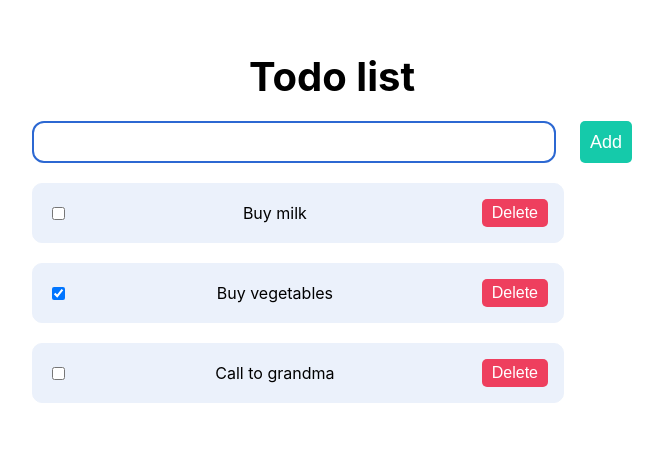
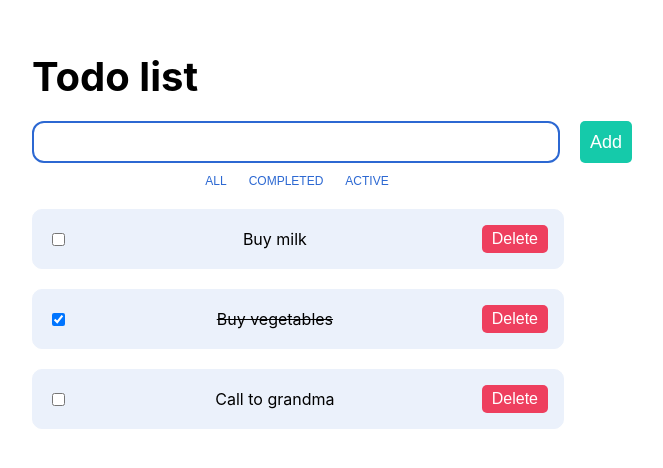
Before and after one commit to lizakrasn/redux-todolist, a React (Create React App) app: page / in a window 1280 px wide. Shown: the part 108-576 px from the top of the page, without its empty margins (308-971 px from the left). Built offline with nearby package versions, Linux system fonts and the light colour scheme.

Commit message:
add totdolist

```diff
--- a/src/App.js
+++ b/src/App.js
@@ -1,5 +1,6 @@
 import React from 'react';
 import './app.sass';
+import FilterButtons from './components/filterButtons/filterButtons';
 import Form from './components/form/form';
 import TodoList from './components/todoList/todoList';
 
@@ -8,6 +9,7 @@ function App() {
     <div className="app">
       <h1 className="app__title">Todo list</h1>
       <Form />
+      <FilterButtons />
       <TodoList />
     </div>
   );
--- a/src/app.sass
+++ b/src/app.sass
@@ -1,8 +1,6 @@
 .app
   display: flex
   flex-direction: column
-  align-items: center
-  justify-content: center
   max-width: 600px
   margin: 20vh auto 0
 
--- /dev/null
+++ b/src/components/filterButtons/filterButtons.jsx
@@ -0,0 +1,52 @@
+import React from 'react';
+import { useDispatch, useSelector } from 'react-redux';
+import { filterAllTodos, filterCompletedTodos, filterActiveTodos } from '../../features/todosSlice';
+import './filterButtons.sass';
+
+const FilterButtons = () => {
+  const dispatch = useDispatch();
+  const todos = useSelector(state => state.todos);
+
+  const handleFilterAllTodos = () => {
+    dispatch(filterAllTodos(todos));
+  }
+
+  const handleFilterCompletedTodos = () => {
+    dispatch(filterCompletedTodos(todos));
+  }
+
+  const handleFilterActiveTodos = () => {
+    dispatch(filterActiveTodos(todos));
+  }
+
+  return (
+    <div className="filterButtons">
+      <button
+        className="filterButtons__button"
+        type="button"
+        onClick={handleFilterAllTodos}
+      >
+        All
+      </button>
+
+      <button
+        className="filterButtons__button"
+        type="button"
+        onClick={handleFilterCompletedTodos}
+      >
+        Completed
+      </button>
+
+      <button
+        className="filterButtons__button"
+        type="button"
+        onClick={handleFilterActiveTodos}
+      >
+        Active
+      </button>
+
+    </div>
+  )
+}
+
+export default FilterButtons
--- /dev/null
+++ b/src/components/filterButtons/filterButtons.sass
@@ -0,0 +1,19 @@
+.filterButtons
+  margin-top: 10px
+  justify-content: center
+  display: flex
+  width: 100%
+  max-width: 530px
+
+  &__button
+    margin: 0 5px
+    background: none
+    border: none
+    cursor: pointer
+    text-transform: uppercase
+    font-size: 12px
+    color: #2C68D2
+    transition: text-decoration 300ms
+
+    &:hover
+      text-decoration: underline
--- a/src/components/form/form.jsx
+++ b/src/components/form/form.jsx
@@ -7,6 +7,10 @@ const Form = () => {
   const [value, setValue] = useState('');
 
   const dispatch = useDispatch();
+
+  const handleAddTodo = () => {
+    dispatch(addTodo({title: value}));
+  }
 
   return (
     <div className="form">
@@ -20,7 +24,7 @@ const Form = () => {
       <button
         type="button"
         className="form__button"
-        onClick={() => dispatch(addTodo({title: value}))}
+        onClick={handleAddTodo}
       >
         Add
       </button>
--- a/src/components/form/form.sass
+++ b/src/components/form/form.sass
@@ -3,7 +3,7 @@
   display: flex
   justify-content: space-between
   &__input
-    max-width: 500px
+    max-width: 510px
     width: 100%
     padding: 10px
     font-size: 16px
--- a/src/components/todo/todo.jsx
+++ b/src/components/todo/todo.jsx
@@ -1,19 +1,33 @@
 import React from 'react'
+import { useDispatch } from 'react-redux';
+import { toggleTodo, deleteTodo } from '../../features/todosSlice';
 import './todo.sass'
 
 const Todo = ({title, id, completed}) => {
+  const dispatch = useDispatch();
+
+  const handleToggleTodo = () => {
+    dispatch(toggleTodo({id, completed}))
+  }
+
+  const handleDeleteTodo = () => {
+    dispatch(deleteTodo({id}))
+  }
+
   return (
-    <div className="todo">
+    <div className={completed ? 'todo todo-completed' : 'todo'}>
       <input
         className="todo__checkbox"
         type="checkbox"
         checked={completed}
+        onClick={handleToggleTodo}
+        readOnly
       />
       <p className="todo__title">{title}</p>
       <button
         className="todo__button"
         type="button"
-        // onClick={deleteTodo}
+        onClick={handleDeleteTodo}
       >
         Delete
       </button>
--- a/src/components/todo/todo.sass
+++ b/src/components/todo/todo.sass
@@ -28,3 +28,10 @@
 
     &:hover
       background-color: darken(#EE3F5E, 15%)
+
+  &__checkbox
+    cursor: pointer
+
+  &-completed
+    .todo__title
+      text-decoration: line-through
--- a/src/components/todoList/todoList.jsx
+++ b/src/components/todoList/todoList.jsx
@@ -1,11 +1,11 @@
 import React from 'react';
-import { useSelector, useDispatch } from 'react-redux';
+import { useSelector } from 'react-redux';
 import Todo from '../todo/todo';
 import './todoList.sass'
 
 const TodoList = () => {
-  const dispatch = useDispatch();
-	const todos = useSelector((state) => state.todos);
+  const todos = useSelector((state) => state.todos);
+  console.log(todos)
 
   return (
     <div className="todoList">
--- a/src/features/todosSlice.js
+++ b/src/features/todosSlice.js
@@ -14,6 +14,7 @@ let todoList = [{
   completed: false
 }]
 
+
 const todosSlice = createSlice({
   name: 'todos',
   initialState: todoList,
@@ -27,11 +28,35 @@ const todosSlice = createSlice({
       state.push(todo);
     },
 
+    toggleTodo(state, action) {
+      const indexTodo = state.findIndex(todo => todo.id === action.payload.id);
+
+      state[indexTodo].completed = !action.payload.completed;
+    },
+
     deleteTodo(state, action) {
+      return state.filter(todo => todo.id !== action.payload.id)
+    },
 
+    filterAllTodos(state, action) {
+      return action.payload.todos;
+    },
+
+    filterCompletedTodos(state, action) {
+      return state.todos.filter(todo => todo.completed === true);
+    },
+
+    filterActiveTodos(state, action) {
+      return action.payload.todos.filter(todo => todo.completed === false);
     }
   }
 })
 
-export const {addTodo} = todosSlice.actions
+export const {
+  addTodo,
+  toggleTodo,
+  deleteTodo,
+  filterAllTodos,
+  filterCompletedTodos,
+  filterActiveTodos} = todosSlice.actions
 export default todosSlice.reducer
```
